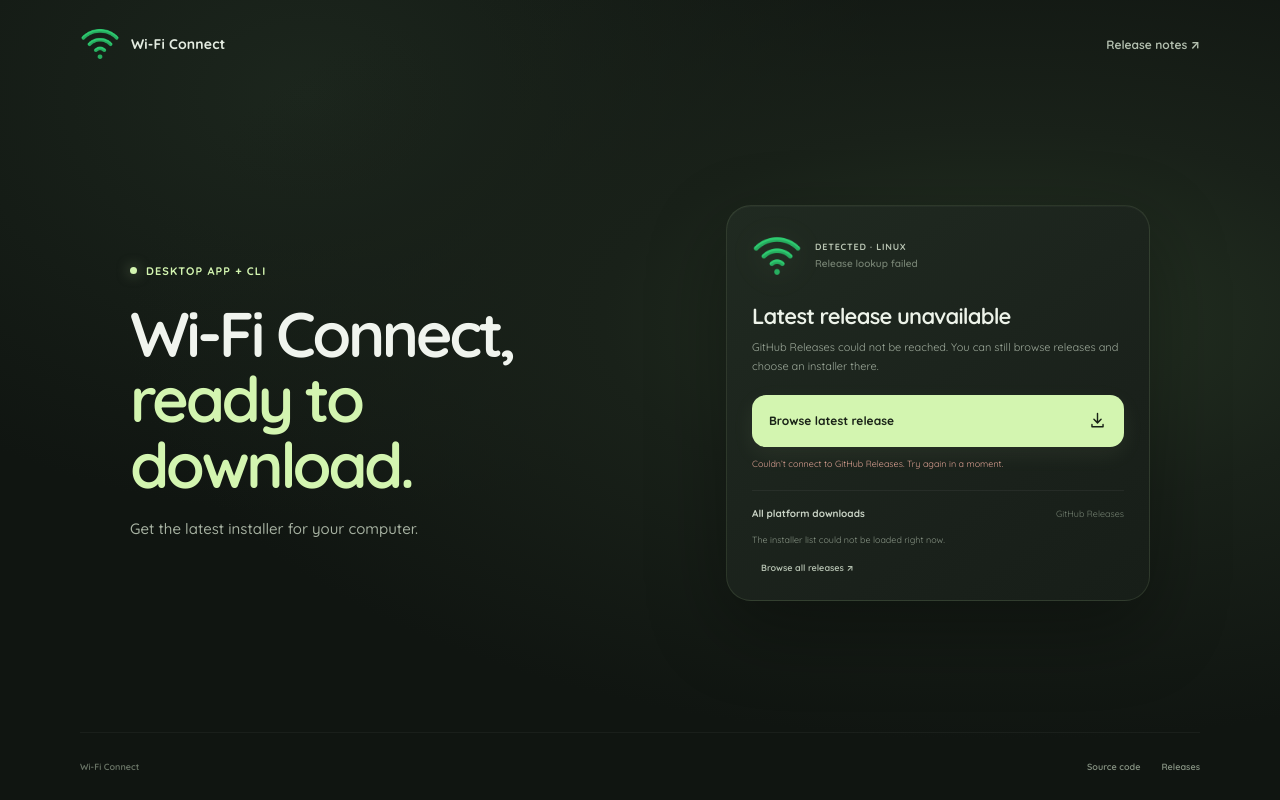
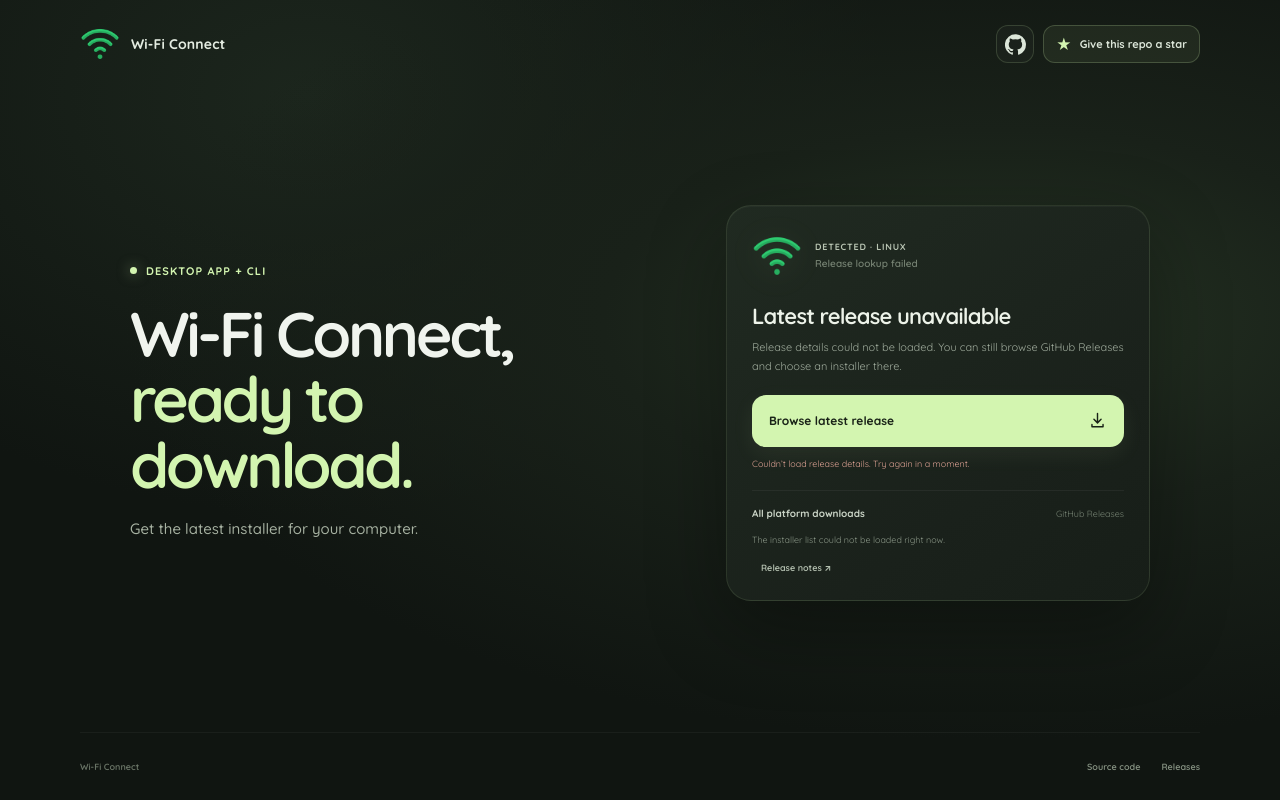
Before and after one commit to oblivionium/wifi-connect, a plain HTML site: page docs/index.html in a window 1280 px wide. Drawn offline with Linux system fonts and the light colour scheme; no server answers; files whose address does not match are found by name.

Commit message:
Stabilize Pages downloads and add GitHub buttons

```diff
--- a/docs/app.js
+++ b/docs/app.js
@@ -1,6 +1,6 @@
 const owner = "oblivionium";
 const repository = "wifi-connect";
-const releaseApi = `https://api.github.com/repos/${owner}/${repository}/releases/latest`;
+const releaseManifest = new URL("release.json", document.baseURI);
 const releasePage = `https://github.com/${owner}/${repository}/releases/latest`;
 
 const platformNames = {
@@ -49,11 +49,8 @@ function detectPlatform() {
 
 async function loadLatestRelease() {
   try {
-    const response = await fetch(releaseApi, {
-      headers: { Accept: "application/vnd.github+json" },
-      signal: AbortSignal.timeout(9000),
-    });
-    if (!response.ok) throw new Error(`GitHub returned ${response.status}`);
+    const response = await fetch(releaseManifest, { cache: "no-store", signal: AbortSignal.timeout(9000) });
+    if (!response.ok) throw new Error(`Release manifest returned ${response.status}`);
 
     const release = await response.json();
     if (!Array.isArray(release.assets)) throw new Error("Release assets are unavailable");
@@ -223,7 +220,7 @@ function setStatus(message, state) {
 
 function showReleaseUnavailable() {
   installerTitle.textContent = "Latest release unavailable";
-  installerDescription.textContent = "GitHub Releases could not be reached. You can still browse releases and choose an installer there.";
+  installerDescription.textContent = "Release details could not be loaded. You can still browse GitHub Releases and choose an installer there.";
   releaseVersion.textContent = "Release lookup failed";
   otherReleaseLabel.textContent = "GitHub Releases";
   platformDownloads.replaceChildren();
@@ -232,7 +229,7 @@ function showReleaseUnavailable() {
   note.textContent = "The installer list could not be loaded right now.";
   platformDownloads.append(note);
   setPrimaryLink(releasePage, "Browse latest release");
-  setStatus("Couldn’t connect to GitHub Releases. Try again in a moment.", "error");
+  setStatus("Couldn’t load release details. Try again in a moment.", "error");
 }
 
 function formatDate(value) {
--- a/docs/index.html
+++ b/docs/index.html
@@ -21,13 +21,29 @@
         <img src="assets/wifi.png" alt="" width="40" height="40" />
         <span>Wi-Fi Connect</span>
       </a>
-      <a
-        class="header-link"
-        href="https://github.com/oblivionium/wifi-connect/releases"
-        target="_blank"
-        rel="noopener noreferrer"
-        >Release notes <span aria-hidden="true">↗</span></a
-      >
+      <div class="header-actions">
+        <a
+          class="github-icon-button"
+          href="https://github.com/oblivionium/wifi-connect"
+          target="_blank"
+          rel="noopener noreferrer"
+          aria-label="View Wi-Fi Connect on GitHub"
+          title="View source on GitHub"
+        >
+          <svg viewBox="0 0 24 24" aria-hidden="true">
+            <path d="M12 .3a12 12 0 0 0-3.8 23.4c.6.1.8-.3.8-.6v-2.2c-3.3.7-4-1.4-4-1.4-.6-1.4-1.4-1.8-1.4-1.8-1.1-.7.1-.7.1-.7 1.2.1 1.8 1.2 1.8 1.2 1.1 1.9 2.8 1.3 3.5 1 .1-.8.4-1.3.8-1.6-2.7-.3-5.5-1.3-5.5-5.9 0-1.3.5-2.4 1.2-3.2-.1-.3-.5-1.6.1-3.3 0 0 1-.3 3.3 1.2a11.5 11.5 0 0 1 6 0c2.3-1.5 3.3-1.2 3.3-1.2.7 1.7.3 3 .2 3.3.8.8 1.2 1.9 1.2 3.2 0 4.6-2.8 5.6-5.5 5.9.4.4.8 1.1.8 2.2v3.3c0 .3.2.7.8.6A12 12 0 0 0 12 .3Z" />
+          </svg>
+        </a>
+        <a
+          class="star-button"
+          href="https://github.com/oblivionium/wifi-connect"
+          target="_blank"
+          rel="noopener noreferrer"
+        >
+          <span class="star-mark" aria-hidden="true">★</span>
+          <span>Give this repo a star</span>
+        </a>
+      </div>
     </header>
 
     <main id="main" class="page-shell">
@@ -85,7 +101,7 @@
           target="_blank"
           rel="noopener noreferrer"
         >
-          Browse all releases <span aria-hidden="true">↗</span>
+          Release notes <span aria-hidden="true">↗</span>
         </a>
       </section>
     </main>
--- a/docs/style.css
+++ b/docs/style.css
@@ -76,7 +76,7 @@ a:focus-visible { outline: 2px solid var(--lime); outline-offset: 4px; }
 
 .brand img { display: block; width: 40px; height: 40px; object-fit: contain; }
 
-.header-link, .all-releases-link {
+.all-releases-link {
   color: #b4c0b0;
   font-size: 12px;
   font-weight: 650;
@@ -84,7 +84,15 @@ a:focus-visible { outline: 2px solid var(--lime); outline-offset: 4px; }
   transition: color .18s ease;
 }
 
-.header-link:hover, .all-releases-link:hover, .site-footer a:hover { color: var(--lime); }
+.all-releases-link:hover, .site-footer a:hover { color: var(--lime); }
+
+.header-actions { display: flex; align-items: center; gap: 9px; }
+.github-icon-button { display: grid; place-items: center; width: 38px; height: 38px; border: 1px solid #d3f5b028; border-radius: 12px; background: #ffffff06; color: #dce6d9; transition: background .18s ease, color .18s ease, border-color .18s ease; }
+.github-icon-button:hover { border-color: #d3f5b078; background: #d3f5b014; color: var(--lime); }
+.github-icon-button svg { display: block; width: 21px; height: 21px; fill: currentColor; }
+.star-button { display: inline-flex; align-items: center; gap: 8px; min-height: 38px; padding: 0 12px; border: 1px solid #d3f5b034; border-radius: 12px; background: #d3f5b010; color: #dce6d9; font-size: 11px; font-weight: 700; text-decoration: none; transition: transform .18s ease, background .18s ease, border-color .18s ease; }
+.star-button:hover { transform: translateY(-1px); border-color: #d3f5b080; background: #d3f5b01c; }
+.star-mark { color: var(--lime); font-size: 15px; line-height: 1; }
 
 .page-shell {
   display: grid;
@@ -258,7 +266,9 @@ h1 span { color: var(--lime); }
   .site-header, .site-footer, .page-shell { width: calc(100% - 28px); }
   .brand { gap: 8px; font-size: 12px; }
   .brand img { width: 35px; height: 35px; }
-  .header-link { font-size: 10px; }
+  .header-actions { gap: 7px; }
+  .github-icon-button { width: 34px; height: 34px; border-radius: 11px; }
+  .star-button { gap: 6px; min-height: 34px; padding: 0 9px; font-size: 9px; }
   .download-card { padding: 19px; border-radius: 21px; }
   .site-footer nav { gap: 13px; }
 }
```
Also changed, not shown: .github/workflows/pages.yml, .github/workflows/release.yml, README.md, assets/get-installer.svg (added).
